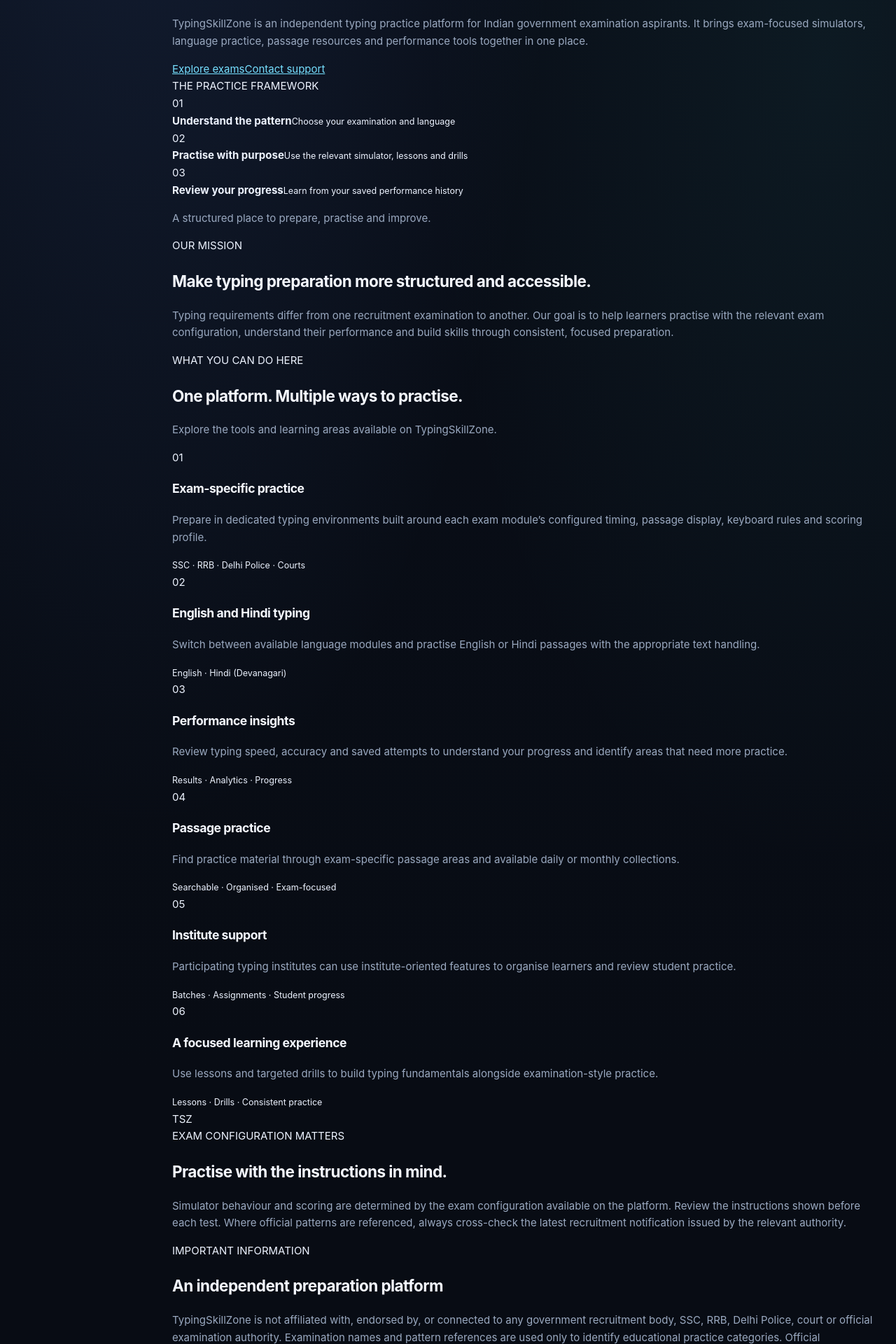
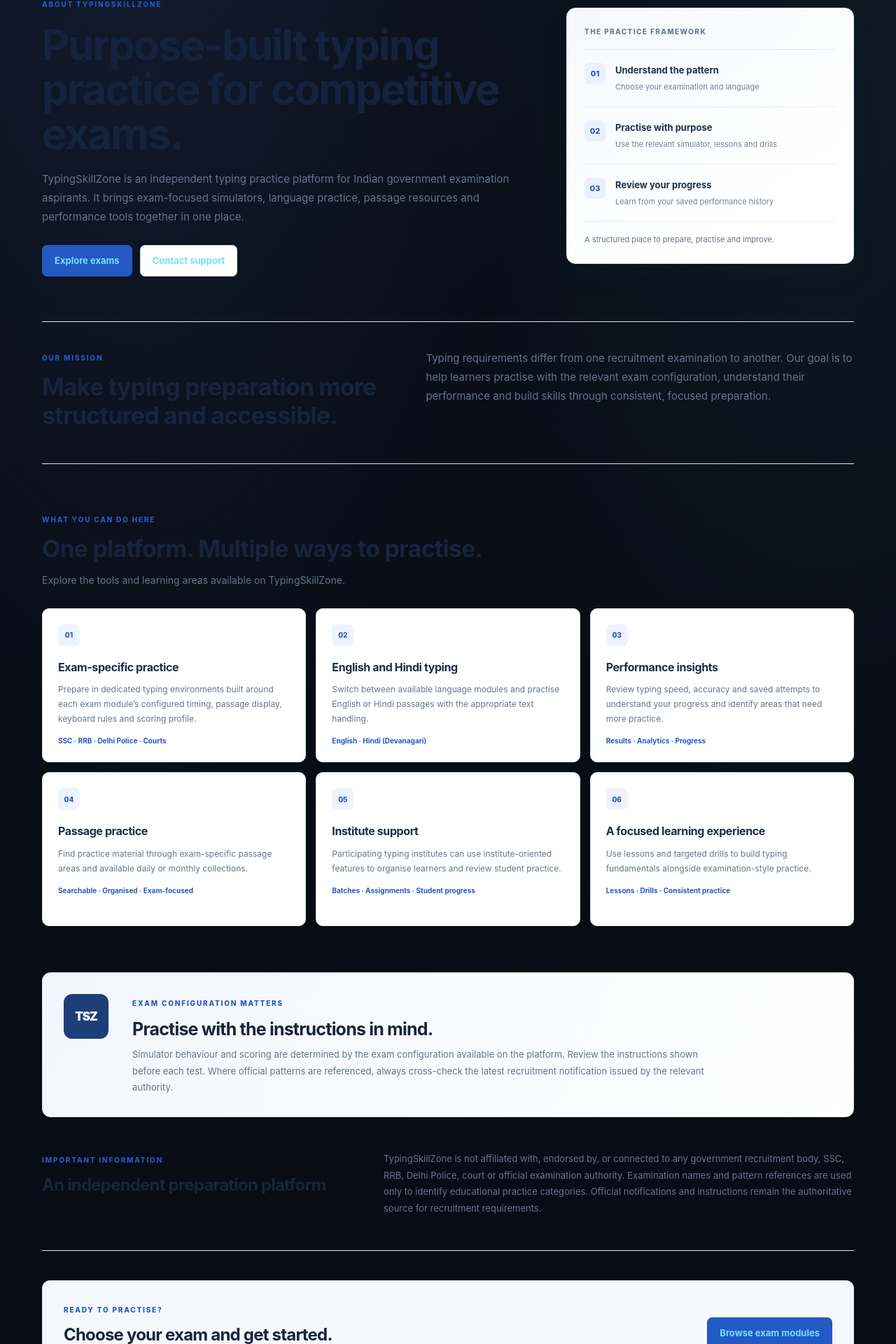
Before and after one commit to vikashphogat0-ux/typingskillzonepro, a Next.js app: page /about in a window 1280 px wide. Shown: the part 236-2156 px from the top of the page at 70% size. Built offline with nearby package versions, Linux system fonts and the light colour scheme; no server answers.

Commit message:
ui: style responsive about page experience

```diff
--- a/app/public-site.css
+++ b/app/public-site.css
@@ -1469,3 +1469,53 @@ body:has(.home-reference){background:#071225!important;color:#edf5ff!important}
 .contact-page button:focus-visible,.contact-page input:focus-visible,.contact-page textarea:focus-visible{outline:2px solid #43e1f5;outline-offset:3px}
 @media(max-width:760px){.contact-page{padding-top:21px!important}.contact-form{grid-template-columns:1fr}.contact-form>label:has(textarea){grid-column:auto}.contact-faq .faq{grid-template-columns:1fr}.contact-panel{padding:16px;border-radius:15px}.contact-submit{width:100%}}
 @media(prefers-reduced-motion:reduce){.contact-page *{transition:none!important}}
+
+
+/* Improvement 18 — About page layout */
+.about-page{width:min(100% - 48px,1160px);margin:0 auto;padding:54px 0 76px;color:var(--site-ink)}
+.about-hero{display:grid;grid-template-columns:minmax(0,1.25fr) minmax(300px,.75fr);gap:clamp(28px,5vw,64px);align-items:center;padding:24px 0 64px}
+.about-eyebrow{display:inline-block;color:var(--site-blue);font-size:10px;font-weight:850;letter-spacing:1.8px;text-transform:uppercase}
+.about-hero h1{max-width:720px;margin:15px 0 18px;font-size:clamp(36px,5.2vw,60px);line-height:1.06;letter-spacing:-2px;color:#14233d}
+.about-hero-copy>p,.about-mission>p,.about-section-heading>p,.about-accuracy p,.about-disclaimer>p,.about-bottom-cta p{color:var(--site-muted);font-size:15px;line-height:1.8}
+.about-hero-copy>p{max-width:690px}
+.about-hero-actions{display:flex;gap:11px;flex-wrap:wrap;margin-top:27px}
+.about-primary-action,.about-secondary-action{display:inline-flex;align-items:center;justify-content:center;min-height:44px;padding:11px 17px;border:1px solid var(--site-blue);border-radius:7px;background:var(--site-blue);color:#fff;text-decoration:none;font-size:13px;font-weight:750;transition:background .16s,border-color .16s,transform .16s}
+.about-secondary-action{background:#fff;color:var(--site-blue);border-color:#cbd8ee}
+.about-primary-action:hover,.about-secondary-action:hover{transform:translateY(-1px)}
+.about-primary-action:hover{background:var(--site-blue-dark)}
+.about-secondary-action:hover{background:#f2f6fd}
+.about-hero-panel{padding:25px;border:1px solid #dce5f1;border-radius:13px;background:linear-gradient(145deg,#f5f8fd,#fff 72%);box-shadow:0 16px 38px rgba(25,54,100,.07)}
+.about-panel-label{display:block;padding-bottom:17px;border-bottom:1px solid #e2e9f3;color:#6b7a90;font-size:10px;font-weight:850;letter-spacing:1.4px}
+.about-panel-item{display:flex;gap:14px;align-items:flex-start;padding:19px 0;border-bottom:1px solid #e8edf4}
+.about-panel-item>span{width:30px;height:30px;flex:0 0 30px;display:grid;place-items:center;border-radius:7px;background:#eaf1fd;color:var(--site-blue);font-size:11px;font-weight:850}
+.about-panel-item strong,.about-panel-item small{display:block}
+.about-panel-item strong{font-size:13px;color:#20314d}
+.about-panel-item small{margin-top:5px;color:#748198;font-size:11px;line-height:1.5}
+.about-panel-footnote{margin:17px 0 0;color:#64748b;font-size:11px;line-height:1.6}
+.about-mission{display:grid;grid-template-columns:.9fr 1.1fr;gap:48px;align-items:start;padding:38px 0 48px;border-top:1px solid var(--site-line);border-bottom:1px solid var(--site-line)}
+.about-mission h2,.about-section-heading h2,.about-accuracy h2,.about-disclaimer h2,.about-bottom-cta h2{margin:10px 0 0;color:#17243b;font-size:clamp(24px,3vw,34px);line-height:1.2;letter-spacing:-.8px}
+.about-mission>p{margin:0}
+.about-capabilities{padding:66px 0}
+.about-section-heading{max-width:680px;margin-bottom:28px}
+.about-section-heading>p{margin:11px 0 0;font-size:14px}
+.about-capability-grid{display:grid;grid-template-columns:repeat(3,minmax(0,1fr));gap:14px}
+.about-capability-card{min-height:220px;padding:22px;border:1px solid #e0e7f0;border-radius:10px;background:#fff;transition:border-color .16s,transform .16s,box-shadow .16s}
+.about-capability-card:hover{transform:translateY(-2px);border-color:#b9cbe5;box-shadow:0 12px 26px rgba(20,45,85,.06)}
+.about-capability-number{display:inline-grid;width:31px;height:31px;place-items:center;border-radius:7px;background:#edf3ff;color:var(--site-blue);font-size:10px;font-weight:850}
+.about-capability-card h3{margin:17px 0 8px;color:#1d2d48;font-size:16px}
+.about-capability-card p{margin:0;color:#66758b;font-size:12px;line-height:1.75}
+.about-capability-card small{display:block;margin-top:14px;color:var(--site-blue);font-size:10px;font-weight:750;line-height:1.5}
+.about-accuracy{display:grid;grid-template-columns:76px 1fr;gap:22px;align-items:start;padding:30px;border:1px solid #dce5f1;border-radius:12px;background:linear-gradient(115deg,#f2f6fc,#fff)}
+.about-accuracy-mark{width:64px;height:64px;display:grid;place-items:center;border-radius:12px;background:#1d3f78;color:#fff;font-size:17px;font-weight:900;letter-spacing:-1px}
+.about-accuracy h2{font-size:25px}
+.about-accuracy p{max-width:850px;margin:10px 0 0;font-size:13px}
+.about-disclaimer{display:grid;grid-template-columns:.8fr 1.2fr;gap:40px;padding:48px 0;border-bottom:1px solid var(--site-line)}
+.about-disclaimer h2{font-size:24px}
+.about-disclaimer>p{margin:0;font-size:13px}
+.about-bottom-cta{display:flex;align-items:center;justify-content:space-between;gap:24px;margin-top:42px;padding:28px 30px;border:1px solid #dce5f1;border-radius:11px;background:#f5f8fd}
+.about-bottom-cta h2{font-size:24px}
+.about-bottom-cta p{margin:8px 0 0;font-size:12px}
+.about-bottom-cta .about-primary-action{flex:0 0 auto}
+@media(max-width:820px){.about-hero{grid-template-columns:1fr}.about-hero-panel{max-width:600px}.about-capability-grid{grid-template-columns:repeat(2,minmax(0,1fr))}.about-mission,.about-disclaimer{grid-template-columns:1fr;gap:14px}}
+@media(max-width:560px){.about-page{width:calc(100% - 36px);padding:34px 0 52px}.about-hero{padding:8px 0 42px;gap:25px}.about-hero h1{font-size:clamp(34px,10vw,45px);letter-spacing:-1.4px}.about-hero-copy>p{font-size:14px}.about-hero-panel{padding:19px}.about-mission{padding:29px 0 34px}.about-capabilities{padding:44px 0}.about-capability-grid{grid-template-columns:1fr;gap:10px}.about-capability-card{min-height:0;padding:19px}.about-accuracy{grid-template-columns:1fr;padding:22px;gap:15px}.about-accuracy h2{font-size:22px}.about-disclaimer{padding:35px 0}.about-bottom-cta{align-items:flex-start;flex-direction:column;padding:22px;margin-top:30px}.about-bottom-cta .about-primary-action{width:100%}}
+@media(prefers-reduced-motion:reduce){.about-primary-action,.about-secondary-action,.about-capability-card{transition:none}.about-primary-action:hover,.about-secondary-action:hover,.about-capability-card:hover{transform:none}}
```
